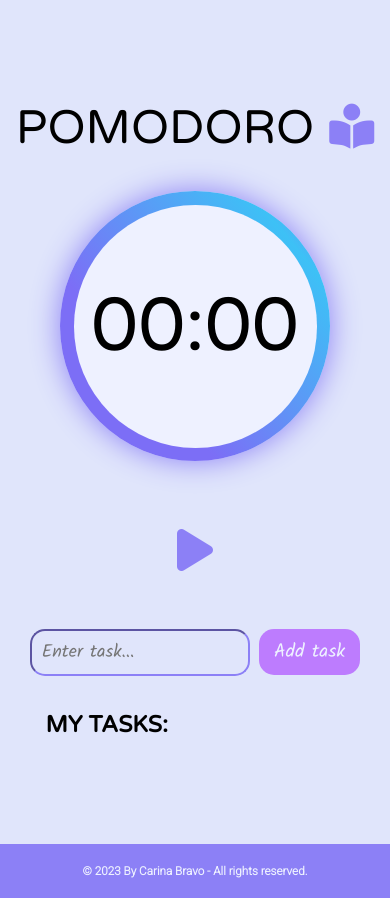
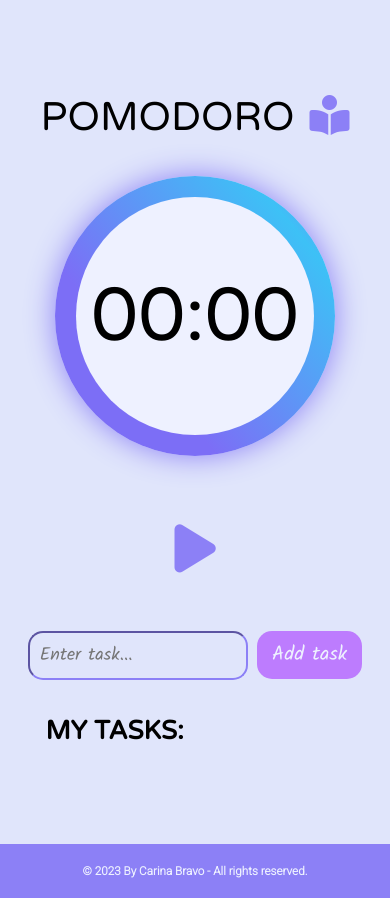
Before and after one commit to carinabravo/pomodoro-timer, a website: page index.html in a window 390 px wide. Drawn offline with Linux system fonts and the light colour scheme; a web font is replaced by a local one.

Commit message:
se realizan ajustes de medida

```diff
--- a/scss/_estructura.scss
+++ b/scss/_estructura.scss
@@ -18,7 +18,10 @@ body {
   justify-content: $justifyContent-primario;
   align-items: $alignItem-primario;
   flex-direction: $flexDirection-secundario;
+}
 
+.title {
+  text-align: $alignItem-primario;
 }
 
 .circle {
@@ -84,9 +87,9 @@ ul {
   text-align: $alignItem-primario;
 }
 
-.scroll a{
+.scroll a {
   @media screen and (max-width: 768px) {
-   display: none;
+    display: none;
   }
 }
 
--- a/scss/_fuentes.scss
+++ b/scss/_fuentes.scss
@@ -17,25 +17,43 @@ body {
 }
 
 .title {
-  font-size: 47px;
+  font-size: 50px;
+  @media screen and (max-width: 768px) {
+    font-size: 47px;
+  }
+  @media screen and (max-width: 400px) {
+    font-size: 40px;
+  }
 }
 
 .fas {
-  font-size: 45px;
+  font-size: 50px;
+  @media screen and (max-width: 768px) {
+    font-size: 47px;
+  }
+  @media screen and (max-width: 400px) {
+    font-size: 40px;
+  }
 }
 
 .time {
   font-family: "Varela Round", sans-serif;
-  font-size: 75px;
+  font-size: 85px;
+  @media screen and (max-width: 768px) {
+    font-size: 80px;
+  }
+  @media screen and (max-width: 400px) {
+    font-size: 75px;
+  }
 }
 
 .text {
   font-family: "Kalam", cursive;
-  font-size: 25px;
+  font-size: 30px;
 }
 
 .fa-solid {
-  font-size: 48px;
+  font-size: 55px;
 }
 
 .taskInput {
@@ -45,22 +63,22 @@ body {
 
 .text1 {
   font-family: "Kalam", cursive;
-  font-size: 19px;
+  font-size: 20px;
 }
 
 .title2 {
   font-family: "Varela Round", sans-serif;
-  font-size: 23px;
+  font-size: 26px;
 }
 
 li {
   font-family: "Kalam", cursive;
-  font-size: 17px;
+  font-size: 18px;
 }
 
 .eliminar {
   font-family: "Kalam", cursive;
-  font-size: 19px;
+  font-size: 20px;
 }
 
 .text2 {
@@ -75,5 +93,5 @@ li {
 }
 
 .scroll a {
-  font-size: 45px;
+  font-size: 50px;
 }
--- a/scss/_medidas.scss
+++ b/scss/_medidas.scss
@@ -17,33 +17,23 @@
 }
 
 .circle {
-  width: 370px;
-  height: 370px;
+  width: 380px;
+  height: 380px;
   border-radius: 50%;
   @media screen and (max-width: 768px) {
-    width: 310px;
-    height: 310px;
+    width: 340px;
+    height: 340px;
   }
   @media screen and (max-width: 400px) {
-    width: 270px;
-    height: 270px;
+    width: 280px;
+    height: 280px;
   }
 }
 
 .circle::before {
-  width: 90%;
-  height: 90%;
+  width: 85%;
+  height: 85%;
   border-radius: 50%;
-}
-
-.time {
-  font-size: 75px;
-  @media screen and (max-width: 768px) {
-    font-size: 65px;
-  }
-  @media screen and (max-width: 400px) {
-    font-size: 60px;
-  }
 }
 
 .text {
@@ -68,7 +58,7 @@
 }
 
 .taskInput {
-  padding: 7px 20px;
+  padding: 10px 20px;
   width: 389px;
   height: auto;
   border-radius: 15px;
@@ -77,7 +67,7 @@
     width: 260px;
   }
   @media screen and (max-width: 400px) {
-    padding: 7px 10px;
+    padding: 8px 10px;
     width: 220px;
   }
 }
@@ -86,7 +76,7 @@
   width: auto;
   height: auto;
   border-radius: 15px;
-  padding: 8px 20px;
+  padding: 10px 20px;
   margin-left: 5px;
   @media screen and (max-width: 400px) {
     padding: 8px 15px;
@@ -123,7 +113,7 @@ li {
   width: auto;
   height: auto;
   border-radius: 15px;
-  padding: 8px 16px;
+  padding: 7px 18px;
   margin: 5px 12px 10px 0;
 }
 
@@ -134,7 +124,7 @@ li {
 
 .float {
   right: 20px;
-  bottom: 85px;
+  bottom: 80px;
   @media screen and (max-width: 768px) {
     bottom: 0;
     right: 0;
```
Also changed, not shown: css/style.css.
